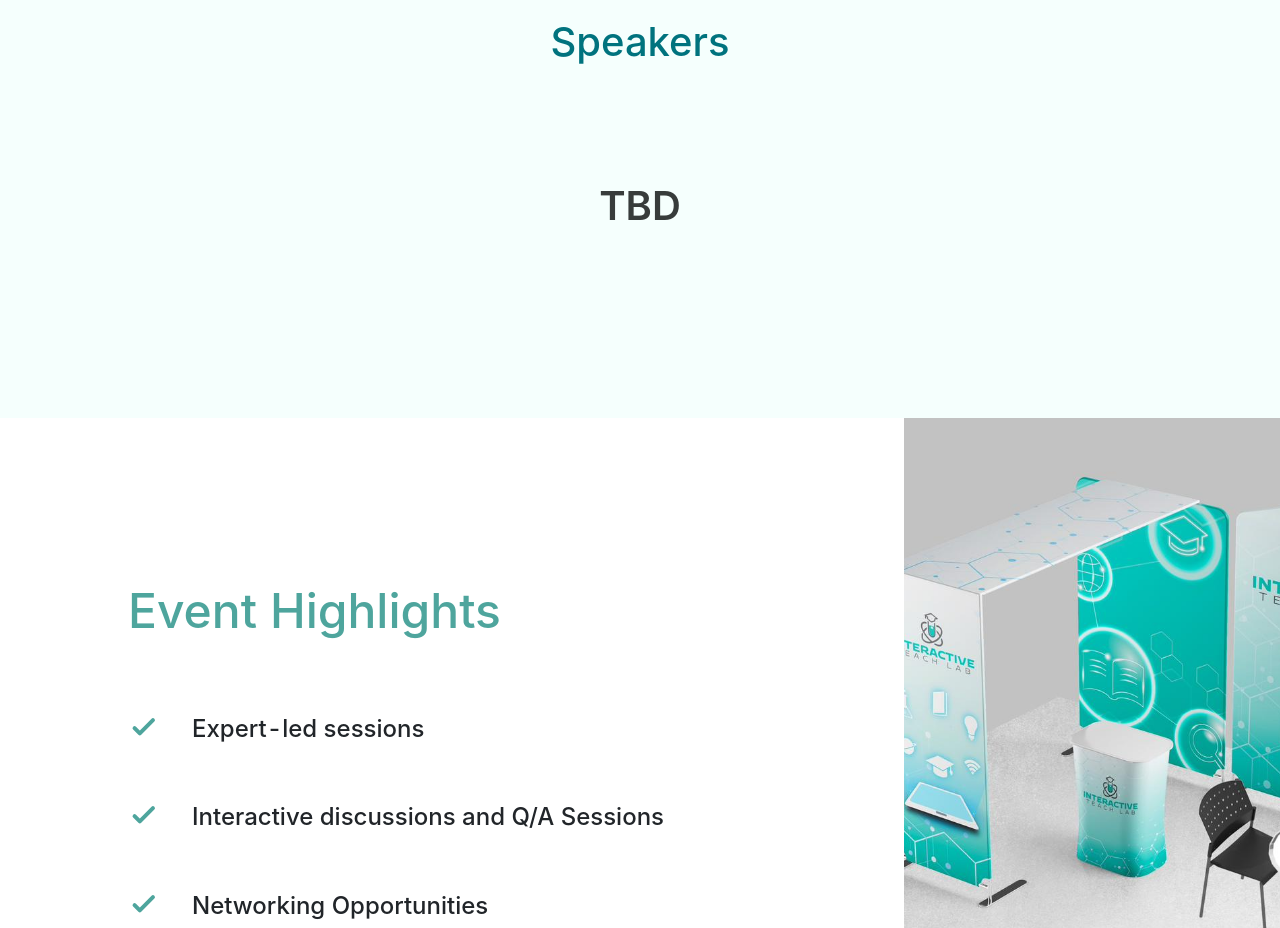
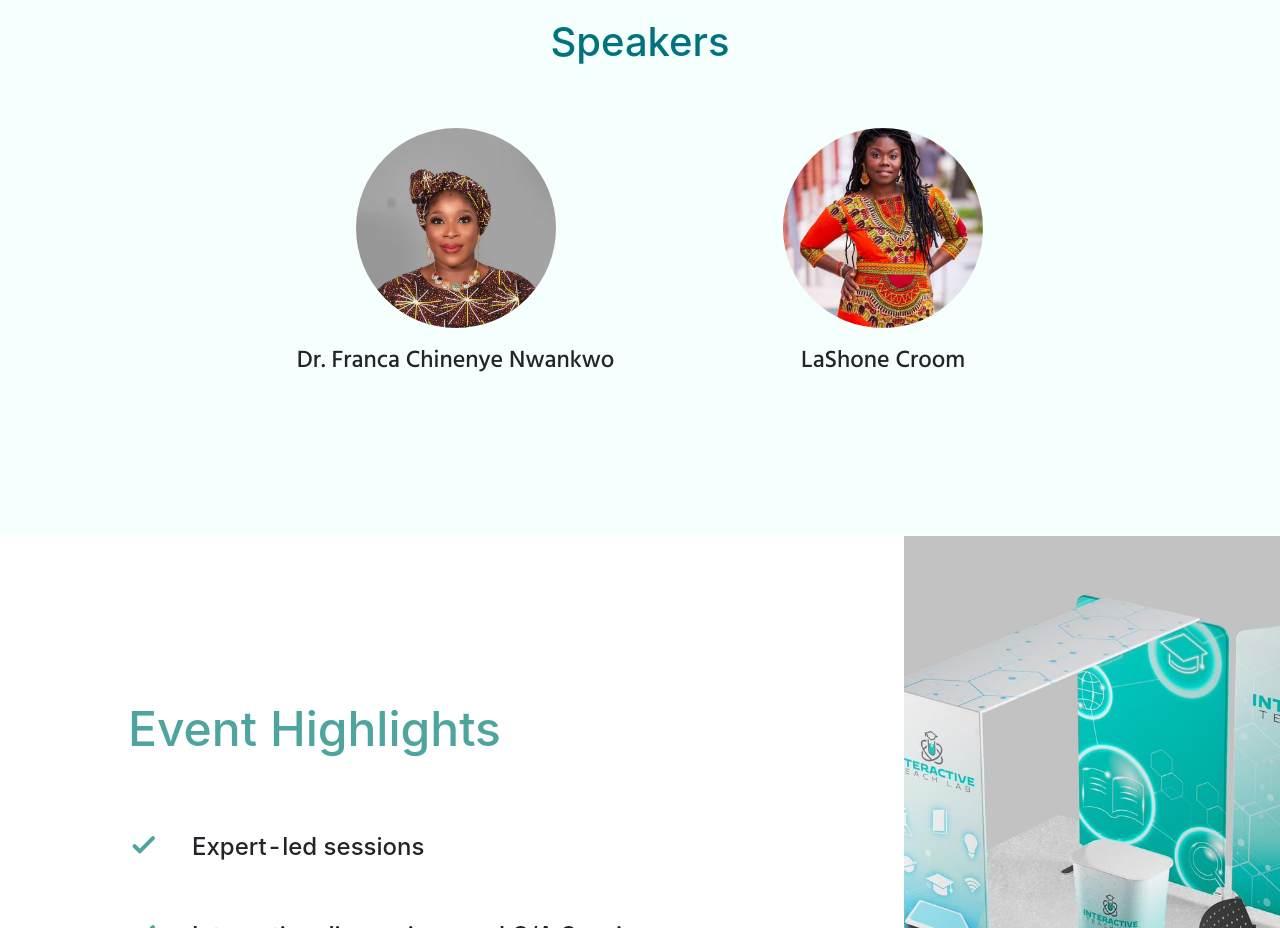
Before and after one commit to Ojay-dev/interactive-teach-lab, a React (Vite) app: page / in a window 1280 px wide. Shown: the part 3400-4328 px from the top of the page. Built offline with nearby package versions, Linux system fonts and the light colour scheme.

Commit message:
Add two new speakers

```diff
--- a/src/components/Speakers/index.tsx
+++ b/src/components/Speakers/index.tsx
@@ -1,13 +1,30 @@
 import React from "react";
-import { SpeakersContent, SpeakersSection } from "./styles";
+import { SpeakerContainer, SpeakersColumn, SpeakersContent, SpeakersSection } from "./styles";
+
+import chinenye from "@/assets/image/Chinenye.jpeg";
+import lashone from "@/assets/image/LaShone.jpeg";
+
+const Speakers = [
+  { name: "Dr. Franca Chinenye Nwankwo", image: chinenye, role: "CEO, Company 1" },
+  { name: "LaShone Croom", image: lashone, role: "CEO, Company 1" },
+];
 
 const SpeakersComponent: React.FC = () => {
+  1;
   return (
     <SpeakersSection id="Speakers">
       <SpeakersContent>
         <h2>Speakers</h2>
 
-        <p>TBD</p>
+        <SpeakersColumn>
+          {Speakers.map((speaker, index) => (
+            <SpeakerContainer key={index}>
+              <img src={speaker.image} alt="speaker1" />
+              <h3>{speaker.name}</h3>
+              {/* <p>{speaker.role}</p> */}
+            </SpeakerContainer>
+          ))}
+        </SpeakersColumn>
       </SpeakersContent>
     </SpeakersSection>
   );
--- a/src/components/Speakers/styles.ts
+++ b/src/components/Speakers/styles.ts
@@ -32,3 +32,45 @@ export const SpeakersContent = styled.div`
     margin-top: 120px;
   }
 `;
+
+export const SpeakersColumn = styled.div`
+  display: flex;
+  flex-direction: column;
+  align-items: center;
+  justify-content: space-evenly;
+  margin-top: 64px;
+  row-gap: 60px;
+  @media (min-width: 768px) {
+    flex-direction: row;
+  }
+`;
+
+export const SpeakerContainer = styled.div`
+  display: flex;
+  flex-direction: column;
+  align-items: center;
+  justify-content: center;
+
+  img {
+    border-radius: 50%;
+    width: 200px;
+    height: 200px;
+    object-fit: cover;
+  }
+
+  h3 {
+    font-family: "Hind", sans-serif;
+    font-size: 24px;
+    line-height: 110%;
+    color: #212529;
+    text-align: center;
+    margin-top: 20px;
+  }
+
+  p {
+    font-size: 18px;
+    font-weight: 400;
+    line-height: 110%;
+    margin-top: 8px;
+  }
+`;
```
Also changed, not shown: src/assets/image/Chinenye.jpeg (added), src/assets/image/LaShone.jpeg (added).
